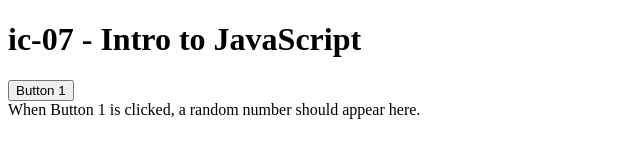
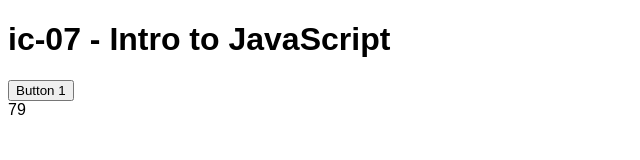
Before and after one commit to DS4200-S22/ic-06-florisdobber, a plain HTML site: page index.html in a window 1280 px wide. Both pictures are taken after a click on the button "Button 1". Shown: the whole page, without its empty margins (0-640 px from the left). Drawn offline with Linux system fonts and the light colour scheme.

Commit message:
Initial work

```diff
--- a/index.html
+++ b/index.html
@@ -3,6 +3,7 @@
 
 <head>
     <meta charset=utf-8/>
+    <link rel="stylesheet" href="style.css">
 </head>
 
 
@@ -10,7 +11,7 @@
 
     <h1>ic-07 - Intro to JavaScript</h1>
 
-    <button type="button">Button 1</button>
+    <button type="button" onclick="button1Clicked()">Button 1</button>
 
     <div id="random_num">
         When Button 1 is clicked, a random number should appear here.
@@ -18,4 +19,5 @@
 
 </body>
 
+<script src="./main.js"></script>
 </html>
--- a/main.js
+++ b/main.js
@@ -8,7 +8,9 @@ Modified: 12/06/21
 
 //Starter code for Button 1 click
     // You will need to call this function when Button 1 is clicked
-    // You will need to modiffy the body of this function as described in the assignment Readme
+    // You will need to modify the body of this function as described in the assignment Readme
 function button1Clicked() {
-    console.log("Button 1 was clicked");
+    let randNum = Math.round(Math.random() * 100);
+    console.log(randNum);
+    document.getElementById('random_num').innerHTML = randNum;
 }
--- /dev/null
+++ b/style.css
@@ -0,0 +1,3 @@
+body {
+    font-family: Arial;
+}
```
Also changed, not shown: 1 other file.
